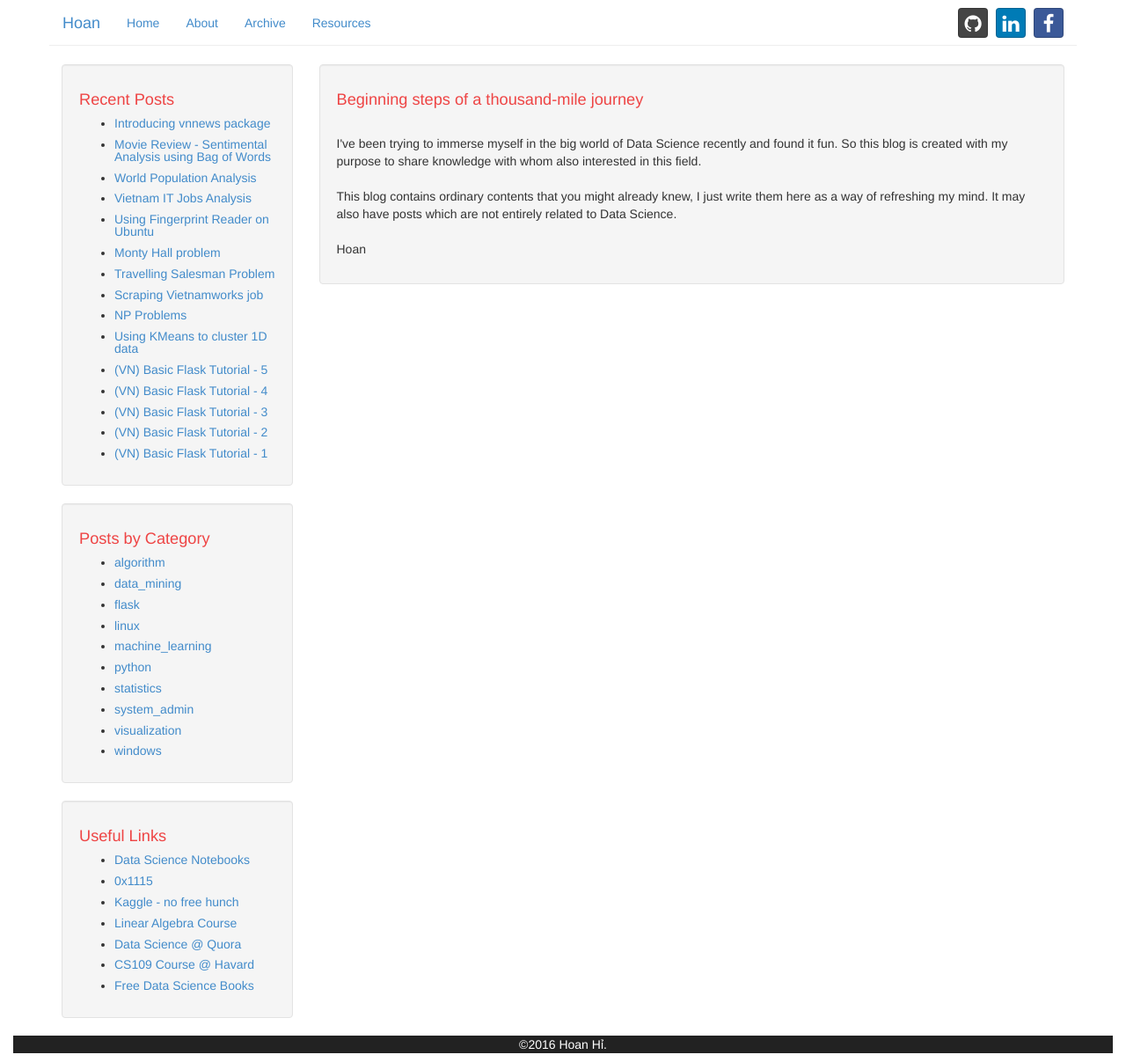
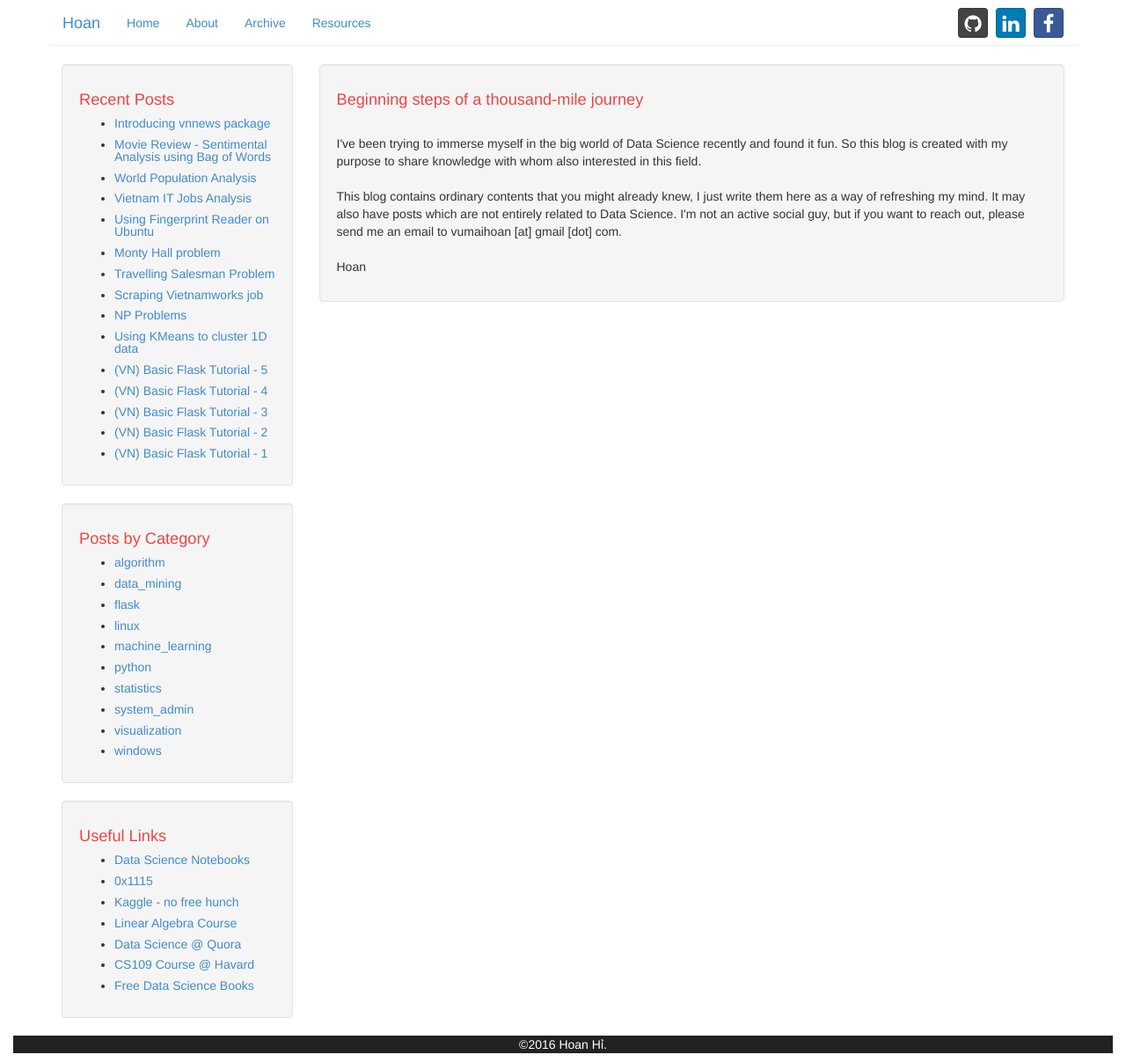
Before and after one commit to hoanvu/hoanvu.github.io, a Jekyll site: the page built from about.html, in a window 1280 px wide. Shown: the whole page at 88% size. Built offline with Jekyll 4.4.1, drawn with Linux system fonts in a browser that asks for light colours.

Commit message:
update contact to About

```diff
--- a/about.html
+++ b/about.html
@@ -9,6 +9,8 @@ layout: default
 I've been trying to immerse myself in the big world of Data Science recently and found it fun. So this blog is created with my purpose to share knowledge with whom also interested in this field. <br>
 <br>
 This blog contains ordinary contents that you might already knew, I just write them here as a way of refreshing my mind. It may also have posts which are not entirely related to Data Science.
+
+I'm not an active social guy, but if you want to reach out, please send me an email to vumaihoan [at] gmail [dot] com.
 <br><br>
 Hoan</p>
 </div>
```
